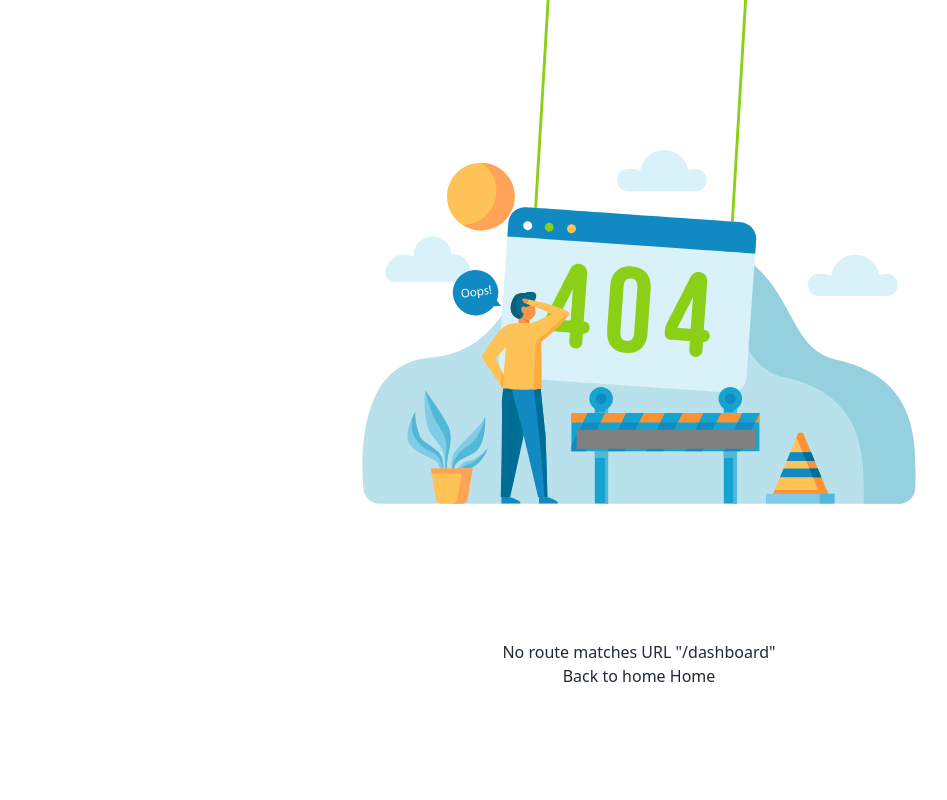
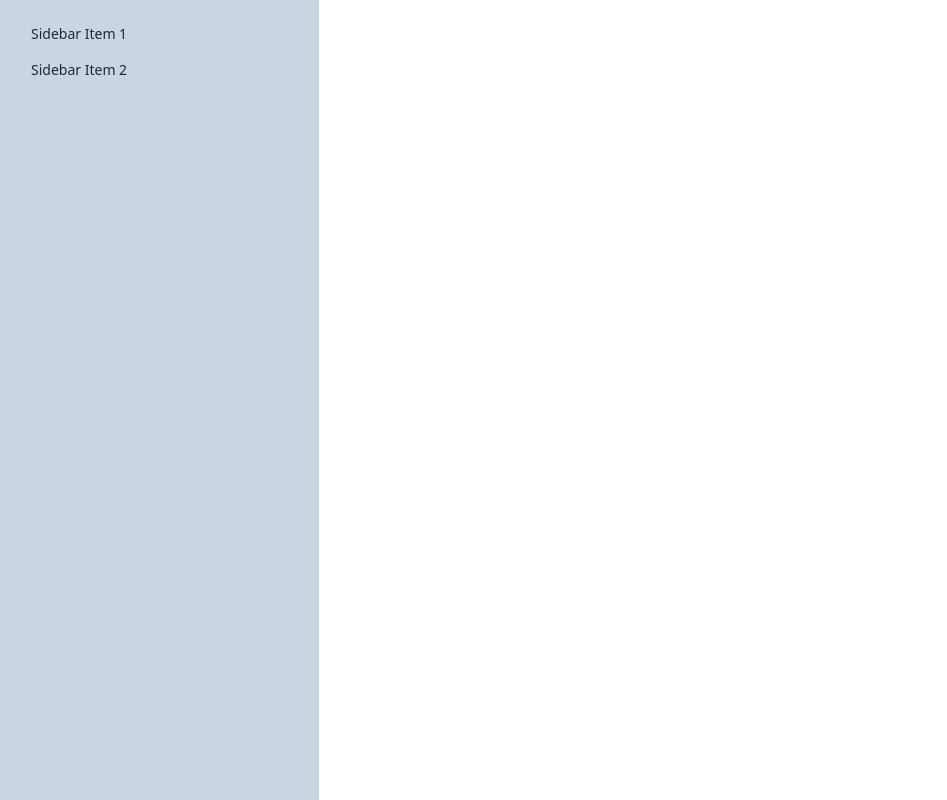
Before and after one commit to ihsajjad/hotel-mania-client, a React (Vite) app: page /dashboard in a window 1280 px wide. Shown: the whole page, without its empty margins (1-948 px from the left). Built offline with nearby package versions, Linux system fonts and the light colour scheme; no server answers.

Commit message:
added dashboard page

```diff
--- /dev/null
+++ b/src/layouts/Dashboard.jsx
@@ -0,0 +1,33 @@
+import { FaBars } from "react-icons/fa";
+
+const Dashboard = () => {
+  return (
+    <div className="drawer lg:drawer-open bg-base-100">
+      <input id="my-drawer-2" type="checkbox" className="drawer-toggle" />
+      <div className="drawer-content flex flex-col items-center justify-center">
+        {/* Page content here */}
+        <label
+          htmlFor="my-drawer-2"
+          className="bg-[var(--main-color)] p-2 text-white rounded drawer-button lg:hidden absolute left-2 top-2"
+        >
+          <FaBars />
+        </label>
+      </div>
+
+      <div className="drawer-side ">
+        <label htmlFor="my-drawer-2" className="drawer-overlay"></label>
+        <ul className="menu p-4 md:w-80 w-[50vw] h-full bg-slate-300 text-base-content">
+          {/* Sidebar content here */}
+          <li>
+            <a>Sidebar Item 1</a>
+          </li>
+          <li>
+            <a>Sidebar Item 2</a>
+          </li>
+        </ul>
+      </div>
+    </div>
+  );
+};
+
+export default Dashboard;
--- a/src/providers/AuthProvider.jsx
+++ b/src/providers/AuthProvider.jsx
@@ -9,6 +9,7 @@ import {
   updateProfile,
 } from "firebase/auth";
 import { app } from "../firebase/firebase.config";
+import axios from "axios";
 
 export const AuthContext = createContext(null);
 const auth = getAuth(app);
@@ -47,8 +48,18 @@ const AuthProvider = ({ children }) => {
   useEffect(() => {
     const unsubscribe = onAuthStateChanged(auth, (currentUser) => {
       setUser(currentUser);
-      setLoading(false);
-      console.log(currentUser);
+
+      if (currentUser) {
+        axios
+          .post("http://localhost:5000/jwt", { user: currentUser.email })
+          .then((data) => {
+            localStorage.setItem("access-token", data.data.token);
+            setLoading(false);
+            console.log(data.data.token);
+          });
+      } else {
+        localStorage.removeItem("access-token");
+      }
     });
 
     return () => {
--- a/src/routes/Routes.jsx
+++ b/src/routes/Routes.jsx
@@ -5,6 +5,7 @@ import Login from "../pages/login/login";
 import SignUp from "../pages/signUp/SignUp";
 import Error from "../shared/404/Error";
 import BookNow from "../pages/bookNow/bookNow/BookNow";
+import Dashboard from "../layouts/Dashboard";
 
 export const router = createBrowserRouter([
   {
@@ -30,4 +31,9 @@ export const router = createBrowserRouter([
       },
     ],
   },
+  {
+    path: "/dashboard",
+    element: <Dashboard />,
+    // element: []
+  },
 ]);
--- a/src/shared/navBar/NavBar.jsx
+++ b/src/shared/navBar/NavBar.jsx
@@ -44,6 +44,16 @@ const NavBar = () => {
           }
         >
           Contact Us
+        </NavLink>
+      </li>
+      <li>
+        <NavLink
+          to="/dashboard"
+          className={({ isActive }) =>
+            ` ${isActive ? "active-item" : ""} nav-item`
+          }
+        >
+          Dashboard
         </NavLink>
       </li>
     </>
--- a/src/shared/socialLogin/SocialLogin.jsx
+++ b/src/shared/socialLogin/SocialLogin.jsx
@@ -14,6 +14,7 @@ const SocialLogin = () => {
       })
       .catch((error) => console.log(error.message));
   };
+
   return (
     <div className="flex items-center justify-center space-x-2 my-2">
       <div
```
